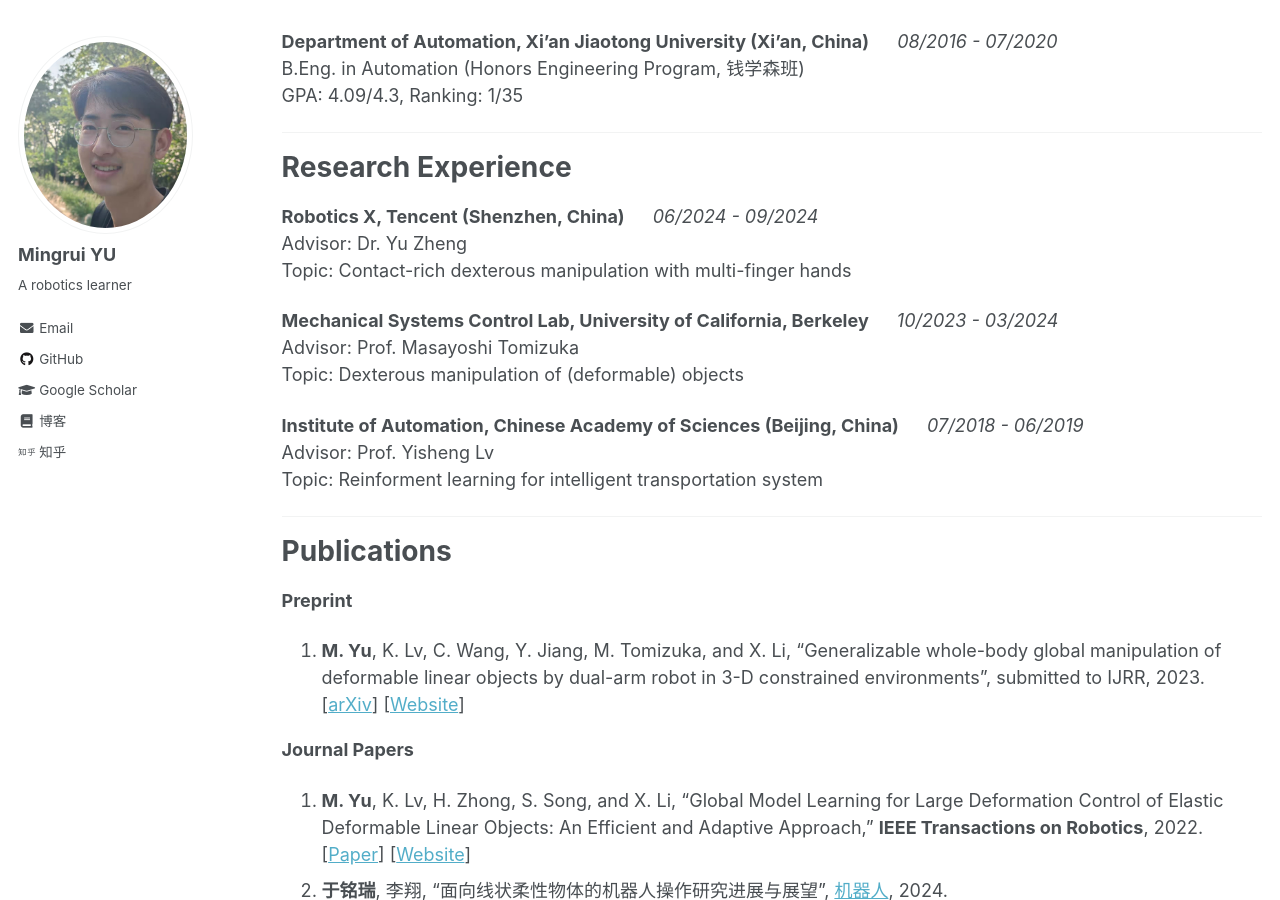
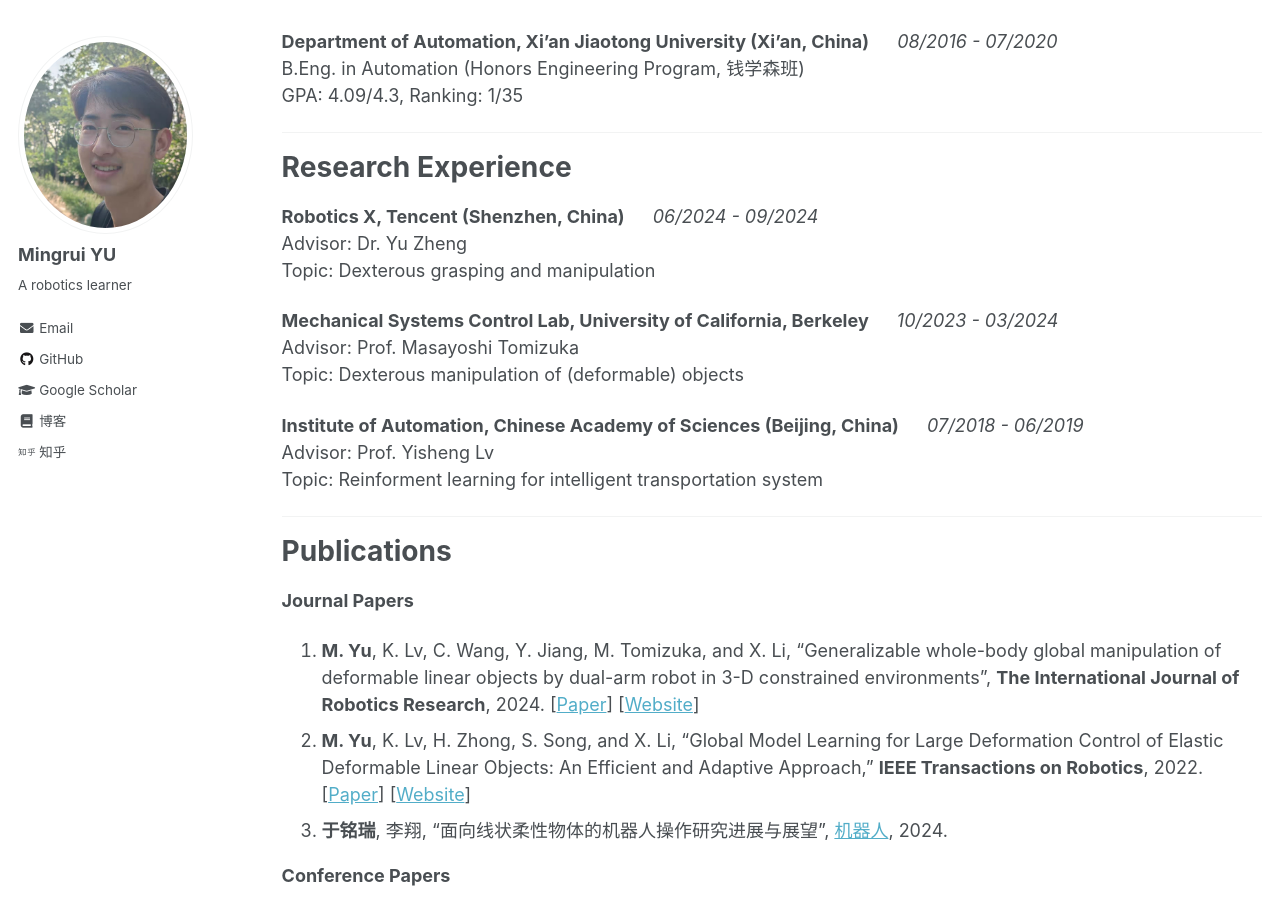
Before and after one commit to Mingrui-Yu/Mingrui-Yu.github.io, a Jekyll site: the page built from _pages/about.md, in a window 1280 px wide and 900 px high, scrolled down 621 px. Built offline with Jekyll 4.4.1, drawn with Linux system fonts in a browser that asks for light colours.

Commit message:
Update about.md

```diff
--- a/_pages/about.md
+++ b/_pages/about.md
@@ -36,7 +36,7 @@ GPA: 4.09/4.3, Ranking: 1/35
 
 **Robotics X, Tencent (Shenzhen, China)** &emsp; _06/2024 - 09/2024_
 Advisor: Dr. Yu Zheng
-Topic: Contact-rich dexterous manipulation with multi-finger hands
+Topic: Dexterous grasping and manipulation
 
 **Mechanical Systems Control Lab, University of California, Berkeley** &emsp; _10/2023 - 03/2024_
 Advisor: Prof. Masayoshi Tomizuka
@@ -50,14 +50,11 @@ Topic: Reinforment learning for intelligent transportation system
 
 # Publications
 
-**Preprint**
-
-1. **M. Yu**, K. Lv, C. Wang, Y. Jiang, M. Tomizuka, and X. Li, "Generalizable whole-body global manipulation of deformable linear objects by dual-arm robot in 3-D constrained environments", submitted to IJRR, 2023. [[arXiv](https://arxiv.org/abs/2310.09899)] [[Website](https://mingrui-yu.github.io/DLO_planning_2/)]
-
 **Journal Papers**
 
-1. **M. Yu**, K. Lv, H. Zhong, S. Song, and X. Li, "Global Model Learning for Large Deformation Control of Elastic Deformable Linear Objects: An Efficient and Adaptive Approach," **IEEE Transactions on Robotics**, 2022. [[Paper](https://arxiv.org/abs/2205.04004)] [[Website](https://mingrui-yu.github.io/shape_control_DLO_2/)]
-1. **于铭瑞**, 李翔, "面向线状柔性物体的机器人操作研究进展与展望", [机器人](https://robot.sia.cn/), 2024.
+1. **M. Yu**, K. Lv, C. Wang, Y. Jiang, M. Tomizuka, and X. Li, "Generalizable whole-body global manipulation of deformable linear objects by dual-arm robot in 3-D constrained environments", **The International Journal of Robotics Research**, 2024. [[Paper](https://arxiv.org/abs/2310.09899)] [[Website](https://mingrui-yu.github.io/DLO_planning_2/)]
+2. **M. Yu**, K. Lv, H. Zhong, S. Song, and X. Li, "Global Model Learning for Large Deformation Control of Elastic Deformable Linear Objects: An Efficient and Adaptive Approach," **IEEE Transactions on Robotics**, 2022. [[Paper](https://arxiv.org/abs/2205.04004)] [[Website](https://mingrui-yu.github.io/shape_control_DLO_2/)]
+3. **于铭瑞**, 李翔, "面向线状柔性物体的机器人操作研究进展与展望", [机器人](https://robot.sia.cn/), 2024.
 
 **Conference Papers**
 
```
